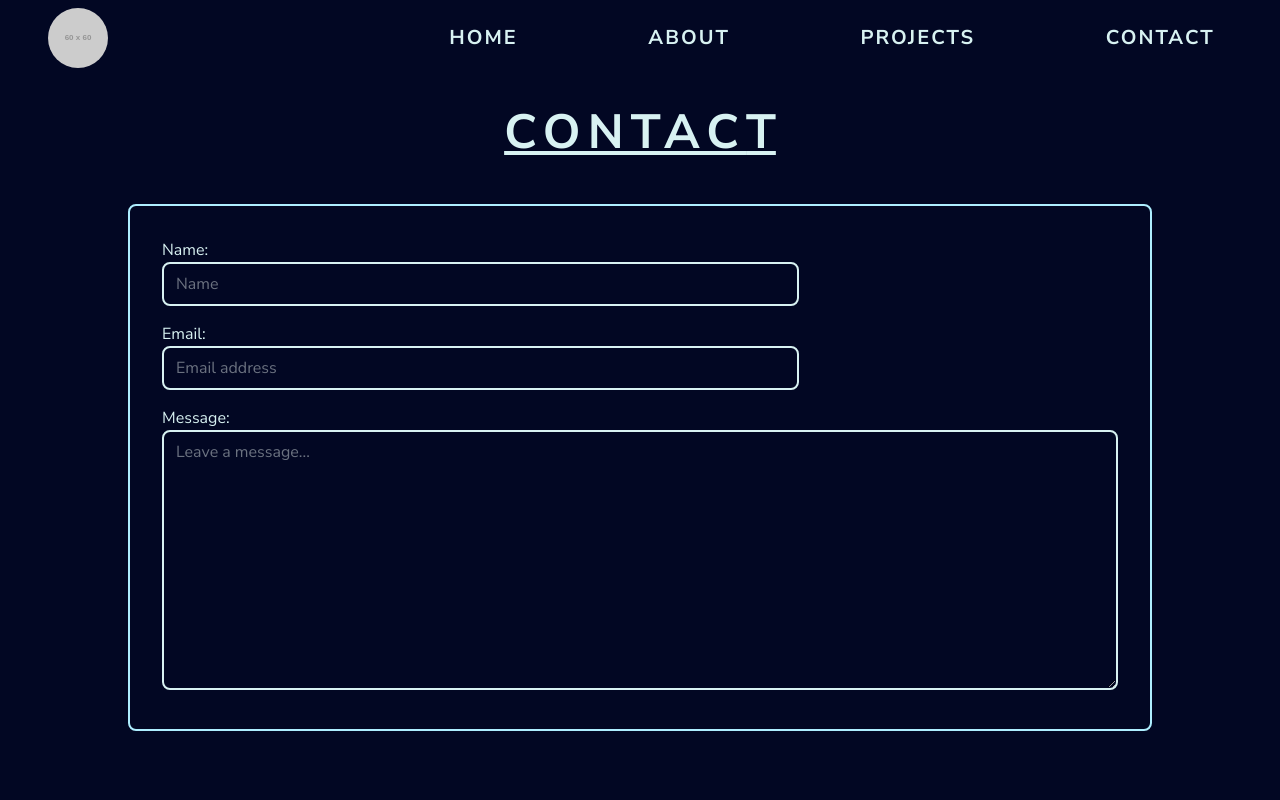
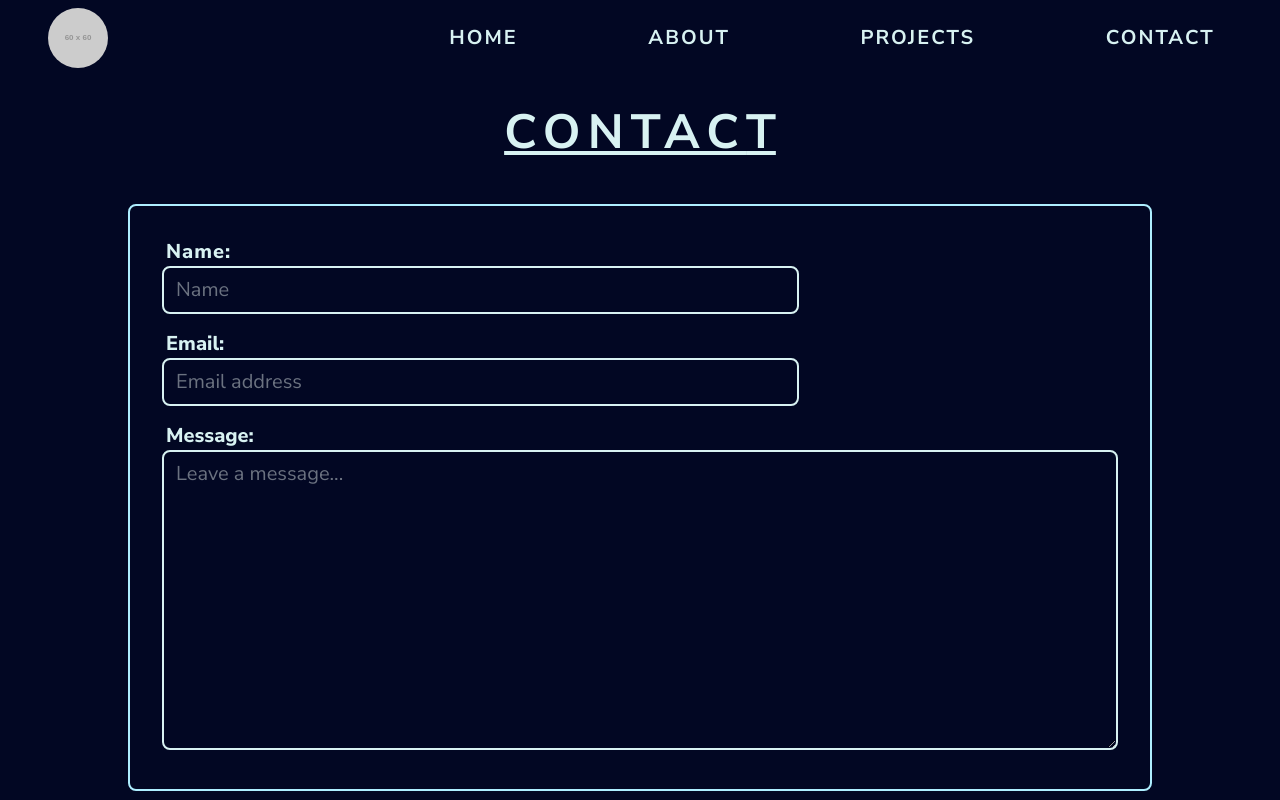
Before and after one commit to chris-kamp/portfolio-react, a React (Create React App) app: page /contact in a window 1280 px wide. Built offline with nearby package versions, Linux system fonts and the light colour scheme.

Commit message:
add responsive font sizing to contact form

```diff
--- a/src/components/contact/ContactContent.js
+++ b/src/components/contact/ContactContent.js
@@ -6,16 +6,16 @@ const ContactContent = () => {
     <main className="flex flex-col justify-center items-center px-3 sm:px-12">
       <form onSubmit={onSubmit()} className="border-2 border-primary rounded-lg p-4 md:p-8 w-full max-w-5xl">
         <div className="mb-4">
-          <label htmlFor="name" className="block">Name: </label>
-          <input type="text" name="name" placeholder="Name" className="bg-dark rounded-lg border-2 border-light focus:border-primary w-full sm:w-4/6" />
+          <label htmlFor="name" className="block text-sm xs:text-base sm:text-xl font-extrabold tracking-wider pl-1">Name: </label>
+          <input type="text" name="name" placeholder="Name" className="bg-dark rounded-lg border-2 border-light focus:border-primary w-full sm:w-4/6 text-sm xs:text-base sm:text-xl" />
         </div>
         <div className="mb-4">
-          <label htmlFor="email" className="block">Email: </label>
-          <input type="text" name="email" placeholder="Email address" className="bg-dark rounded-lg border-2 border-light focus:border-primary w-full sm:w-4/6" />
+          <label htmlFor="email" className="block text-sm xs:text-base sm:text-xl font-extrabold pl-1">Email: </label>
+          <input type="text" name="email" placeholder="Email address" className="bg-dark rounded-lg border-2 border-light focus:border-primary w-full sm:w-4/6 text-sm xs:text-base sm:text-xl" />
         </div>
         <div className="">
-          <label htmlFor="message" className="block">Message: </label>
-          <textarea name="message" rows="10" placeholder="Leave a message..." className="bg-dark rounded-lg border-2 border-light focus:border-primary w-full" />
+          <label htmlFor="message" className="block text-sm xs:text-base sm:text-xl font-extrabold pl-1">Message: </label>
+          <textarea name="message" rows="10" placeholder="Leave a message..." className="bg-dark rounded-lg border-2 border-light focus:border-primary w-full text-sm xs:text-base sm:text-xl" />
         </div>
       </form>
     </main>
```
